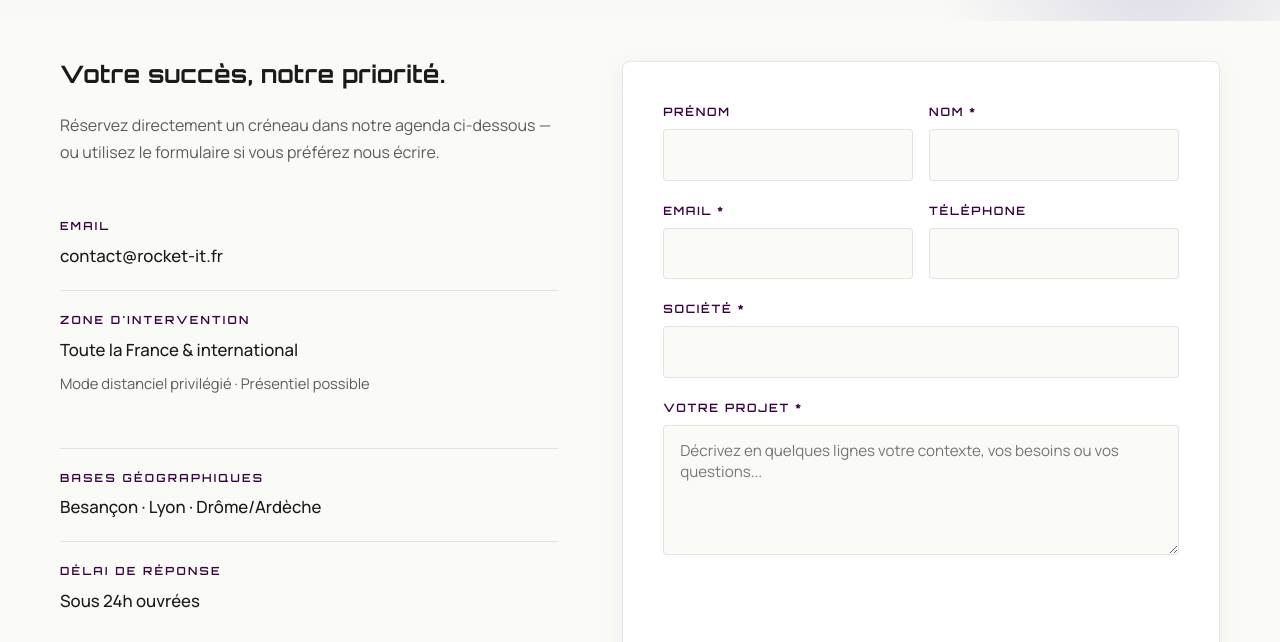
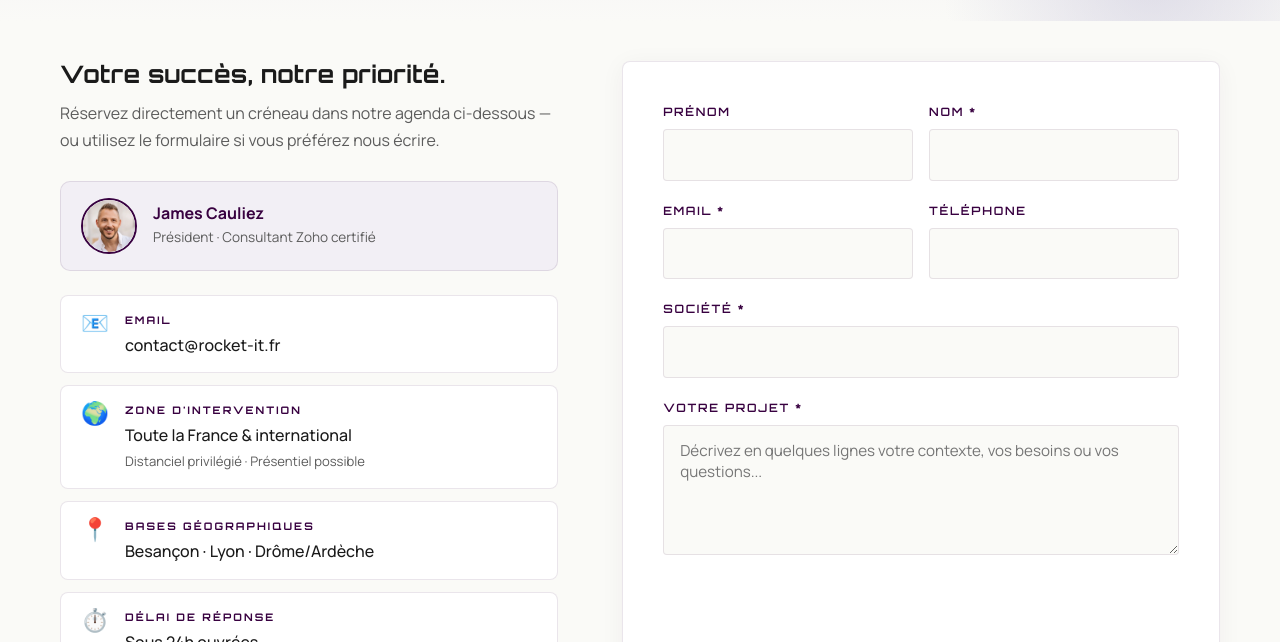
Before and after one commit to rocket-it-fr/rocket-it-fr.github.io, a plain HTML site: page contact.html in a window 1280 px wide. Shown: the part 306-948 px from the top of the page. Drawn offline with Linux system fonts and the light colour scheme; a script that the page names is missing.

Commit message:
Add files via upload
Polish contact page + fix merci.html + align statut-zoho footer

```diff
--- a/contact.html
+++ b/contact.html
@@ -117,22 +117,54 @@ main .page-header + .section { padding-top: 2.5rem; }
         <div class="contact-info">
           <h2>Votre succès, notre priorité.</h2>
           <p>Réservez directement un créneau dans notre agenda ci-dessous — ou utilisez le formulaire si vous préférez nous écrire.</p>
-          <div class="contact-block">
-            <div class="contact-label">Email</div>
-            <a href="mailto:contact@rocket-it.fr" class="contact-value">contact@rocket-it.fr</a>
+
+          <div class="contact-signature">
+            <img src="assets/james-portrait.webp" alt="James Cauliez">
+            <div>
+              <strong>James Cauliez</strong>
+              <span>Président · Consultant Zoho certifié</span>
+            </div>
           </div>
-          <div class="contact-block">
-            <div class="contact-label">Zone d'intervention</div>
-            <span class="contact-value">Toute la France &amp; international</span>
-            <p style="margin-top:0.5rem; color: var(--text-muted); font-size: 0.92rem;">Mode distanciel privilégié · Présentiel possible</p>
+
+          <div class="contact-cards">
+            <div class="contact-card">
+              <div class="contact-icon">📧</div>
+              <div>
+                <div class="contact-label">Email</div>
+                <a href="mailto:contact@rocket-it.fr">contact@rocket-it.fr</a>
+              </div>
+            </div>
+
+            <div class="contact-card">
+              <div class="contact-icon">🌍</div>
+              <div>
+                <div class="contact-label">Zone d'intervention</div>
+                <strong>Toute la France &amp; international</strong>
+                <small>Distanciel privilégié · Présentiel possible</small>
+              </div>
+            </div>
+
+            <div class="contact-card">
+              <div class="contact-icon">📍</div>
+              <div>
+                <div class="contact-label">Bases géographiques</div>
+                <strong>Besançon · Lyon · Drôme/Ardèche</strong>
+              </div>
+            </div>
+
+            <div class="contact-card">
+              <div class="contact-icon">⏱️</div>
+              <div>
+                <div class="contact-label">Délai de réponse</div>
+                <strong>Sous 24h ouvrées</strong>
+                <small>Du lundi au vendredi</small>
+              </div>
+            </div>
           </div>
-          <div class="contact-block">
-            <div class="contact-label">Bases géographiques</div>
-            <span class="contact-value">Besançon · Lyon · Drôme/Ardèche</span>
-          </div>
-          <div class="contact-block">
-            <div class="contact-label">Délai de réponse</div>
-            <span class="contact-value">Sous 24h ouvrées</span>
+
+          <div class="contact-promise">
+            <strong>🎯 Notre promesse</strong>
+            Premier échange gratuit, sans engagement, pour comprendre vos enjeux et identifier les leviers Zoho pertinents pour votre activité.
           </div>
         </div>
 
--- a/css/style.css
+++ b/css/style.css
@@ -167,13 +167,28 @@ a.card:hover::after { opacity: 1; transform: translateX(0); }
 
 /* FORMS */
 .contact-grid { display: grid; grid-template-columns: 1fr 1.2fr; gap: 4rem; align-items: start; }
-.contact-info h2 { margin-bottom: 1.5rem; font-size: 1.5rem; }
-.contact-info p { color: var(--text-muted); margin-bottom: 2rem; }
-.contact-block { padding: 1.25rem 0; border-bottom: 1px solid var(--border); }
-.contact-block:last-child { border-bottom: none; }
-.contact-label { font-family: var(--font-display); font-size: 0.7rem; letter-spacing: 0.2em; text-transform: uppercase; color: var(--violet); margin-bottom: 0.4rem; font-weight: 600; }
-.contact-value { color: var(--text); font-size: 1.05rem; font-weight: 500; }
-a.contact-value:hover { color: var(--violet-soft); }
+.contact-info h2 { margin-bottom: 0.75rem; font-size: 1.5rem; }
+.contact-info p { color: var(--text-muted); margin-bottom: 1.75rem; }
+
+/* Signature James */
+.contact-signature { display: flex; align-items: center; gap: 1rem; padding: 1rem 1.25rem; background: var(--bg-soft); border-radius: 10px; margin-bottom: 1.5rem; border: 1px solid var(--border); }
+.contact-signature img { width: 56px; height: 56px; border-radius: 50%; object-fit: cover; border: 2px solid var(--violet); flex-shrink: 0; }
+.contact-signature strong { display: block; color: var(--violet); font-weight: 700; font-size: 1rem; line-height: 1.2; }
+.contact-signature span { display: block; color: var(--text-muted); font-size: 0.85rem; margin-top: 0.2rem; }
+
+/* Cards infos */
+.contact-cards { display: flex; flex-direction: column; gap: 0.75rem; }
+.contact-card { display: flex; gap: 1rem; padding: 1rem 1.25rem; background: var(--bg-card); border: 1px solid var(--border); border-radius: 8px; transition: all 0.2s var(--ease); }
+.contact-card:hover { border-color: var(--mint-dark); box-shadow: 0 2px 12px rgba(56,1,64,0.06); transform: translateY(-1px); }
+.contact-icon { font-size: 1.4rem; flex-shrink: 0; line-height: 1; }
+.contact-card .contact-label { font-family: var(--font-display); font-size: 0.65rem; letter-spacing: 0.2em; text-transform: uppercase; color: var(--violet); margin-bottom: 0.3rem; font-weight: 700; }
+.contact-card strong, .contact-card a { color: var(--text); font-size: 1rem; font-weight: 500; line-height: 1.4; display: block; text-decoration: none; }
+.contact-card a:hover { color: var(--violet); }
+.contact-card small { display: block; color: var(--text-muted); font-size: 0.82rem; margin-top: 0.25rem; }
+
+/* Promesse */
+.contact-promise { margin-top: 1.5rem; padding: 1rem 1.25rem; background: var(--mint-bg); border-left: 3px solid var(--mint-darker); border-radius: 6px; font-size: 0.93rem; line-height: 1.55; color: var(--text); }
+.contact-promise strong { color: var(--mint-darker); display: block; margin-bottom: 0.3rem; font-weight: 700; }
 .contact-form { background: var(--bg-card); border: 1px solid var(--border); border-radius: 8px; padding: 2.5rem; box-shadow: var(--shadow-card); }
 .form-group { margin-bottom: 1.25rem; }
 .form-group label { display: block; font-family: var(--font-display); font-size: 0.72rem; letter-spacing: 0.15em; text-transform: uppercase; color: var(--violet); margin-bottom: 0.5rem; font-weight: 600; }
```
Also changed, not shown: merci.html (+1 -1 lines), statut-zoho.html (+1 -1 lines).
